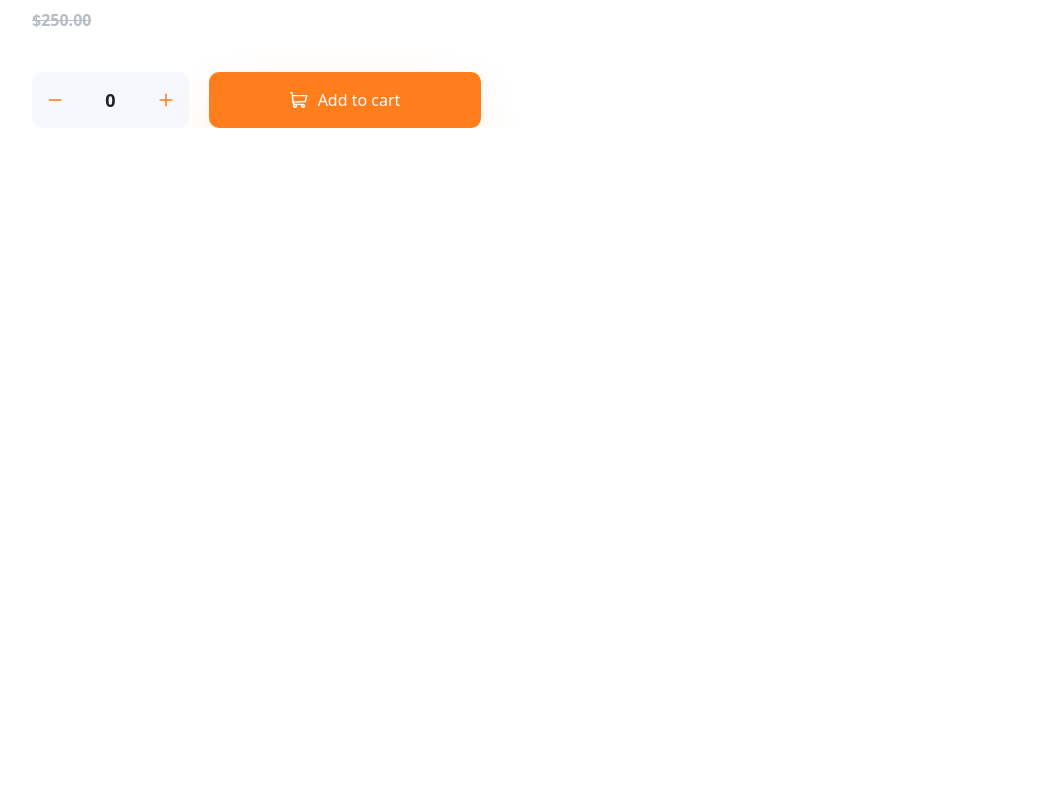
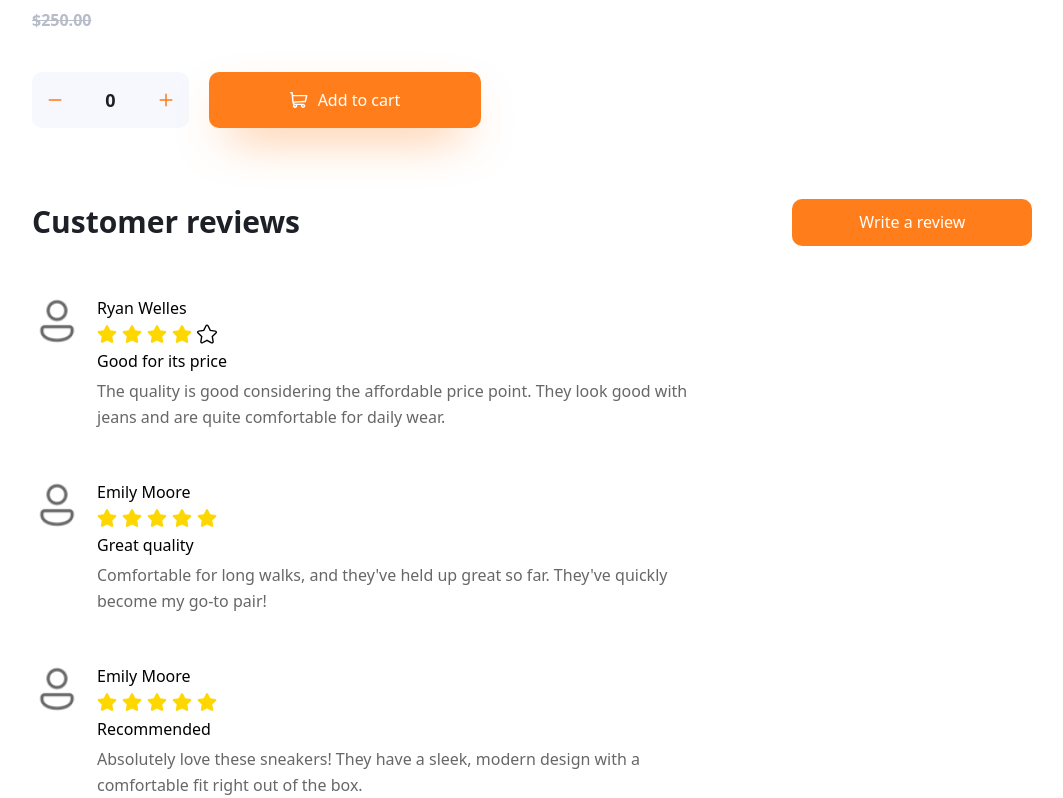
Before and after one commit to luka-99/React-Project, a React (Vite) app: page / in a window 1280 px wide. Shown: the part 1043-1841 px from the top of the page, without its empty margins (32-1095 px from the left). Before the commit the page ends 1171 px from the top, so only its background shows below. Built offline with nearby package versions, Linux system fonts and the light colour scheme.

Commit message:
customer reviews

```diff
--- /dev/null
+++ b/public/data/review.json
@@ -0,0 +1,20 @@
+[
+  {
+    "reviewerName": "Ryan Welles",
+    "starRating": 4,
+    "reviewTitle": "Good for its price",
+    "reviewDescription": "The quality is good considering the affordable price point. They look good with jeans and are quite comfortable for daily wear."
+  },
+  {
+    "reviewerName": "Emily Moore",
+    "starRating": 5,
+    "reviewTitle": "Great quality",
+    "reviewDescription": "Comfortable for long walks, and they've held up great so far. They've quickly become my go-to pair!"
+  },
+  {
+    "reviewerName": "Emily Moore",
+    "starRating": 5,
+    "reviewTitle": "Recommended",
+    "reviewDescription": "Absolutely love these sneakers! They have a sleek, modern design with a comfortable fit right out of the box."
+  }
+]
--- /dev/null
+++ b/public/stylesheet/Review.css
@@ -0,0 +1,115 @@
+.reviews-container {
+  width: 75%;
+  display: flex;
+  flex-direction: column;
+  margin: auto;
+  margin-top: 70px;
+}
+
+.section-title {
+  color: #1d2026;
+  font-size: 30px;
+  font-weight: 700;
+  line-height: 48px;
+  display: flex;
+  justify-content: space-between;
+  align-items: center;
+}
+
+.button-container {
+  display: flex;
+  align-items: center;
+  width: 34%;
+}
+
+.review-button {
+  border: transparent;
+  cursor: pointer;
+  width: 100%;
+  max-width: 240px;
+  height: 47px;
+  border-radius: 10px;
+  background: #ff7e1b;
+  display: flex;
+  align-items: center;
+  justify-content: center;
+  color: #fff;
+  font-size: 16px;
+  font-weight: 500;
+  transition: 0.2s ease-in-out;
+}
+
+.review-button:hover {
+  background: #ffab6a;
+}
+
+.review-item {
+  display: flex;
+  align-items: flex-start;
+  margin-top: 50px;
+}
+
+.review-item img {
+  width: 50px;
+  height: 50px;
+  border-radius: 50%;
+  margin-right: 15px;
+}
+
+.review-details {
+  flex: 1;
+}
+
+.star-rating {
+  margin-bottom: 5px;
+}
+
+.star {
+  margin-right: 5px;
+}
+
+.reviewer-name,
+.review-title {
+  color: #000;
+  font-size: 16px;
+  font-weight: 500;
+}
+
+.review-title {
+  margin-bottom: 5px;
+}
+
+.review-description {
+  width: 55%;
+  color: #676767;
+  font-size: 16px;
+  font-weight: 400;
+  line-height: 26px;
+}
+
+@media (max-width: 1315px) {
+  .reviews-container {
+    width: 90%;
+  }
+}
+
+@media (max-width: 900px) {
+  .review-description {
+    width: 75%;
+  }
+}
+
+@media (max-width: 580px) {
+  .review-description {
+    width: 95%;
+  }
+
+  .section-title {
+    font-size: 22px;
+  }
+
+  .review-button {
+    max-width: 200px;
+    height: 40px;
+  }
+}
--- a/src/App.jsx
+++ b/src/App.jsx
@@ -1,12 +1,10 @@
-import { useState } from "react";
+import { useState, useEffect } from "react";
 import "../public/stylesheet/Header.css";
 import "../public/stylesheet/Image.css";
 import "../public/stylesheet/Text.css";
 import "bootstrap/dist/css/bootstrap.min.css";
 import { BsList } from "react-icons/bs";
 import { FaStar } from "react-icons/fa";
-import "bootstrap/dist/css/bootstrap.min.css";
-import "bootstrap-icons/font/bootstrap-icons.css";
 import "bootstrap-icons/font/bootstrap-icons.css";
 import { Slide } from "react-slideshow-image";
 import "react-slideshow-image/dist/styles.css";
@@ -14,6 +12,9 @@ import "../public/stylesheet/Slide.css";
 import imagesData from "../public/data/images.json";
 import "../public/stylesheet/Cart.css";
 import { BiTrash } from "react-icons/bi";
+import "../public/stylesheet/Review.css";
+import reviewsData from "../public/data/review.json";
+import ReviewItem from "./ReviewItem";
 
 function App() {
   const [isCartOpen, setIsCartOpen] = useState(false);
@@ -22,6 +23,7 @@ function App() {
   const [totalPrice, setTotalPrice] = useState(0);
   const [selectedImage, setSelectedImage] = useState("/images/Rectangle.png");
   const [cartNumber, setCartNumber] = useState(0);
+  const [buttonText, setButtonText] = useState("Write a review");
 
   const toggleCart = () => {
     setIsCartOpen(!isCartOpen);
@@ -58,6 +60,24 @@ function App() {
     setNumber(0);
     setIsCartOpen(false);
   };
+
+  useEffect(() => {
+    const handleResize = () => {
+      if (window.innerWidth < 581) {
+        setButtonText("Add");
+      } else {
+        setButtonText("Write a review");
+      }
+    };
+
+    handleResize();
+
+    window.addEventListener("resize", handleResize);
+
+    return () => {
+      window.removeEventListener("resize", handleResize);
+    };
+  }, []);
 
   const properties = {
     prevArrow: (
@@ -211,6 +231,18 @@ function App() {
           </div>
         </div>
       </div>
+
+      <div className="reviews-container">
+        <div className="section-title">
+          Customer reviews
+          <div className="button-container">
+            <button className="review-button">{buttonText}</button>
+          </div>
+        </div>
+        {reviewsData.map((review, index) => (
+          <ReviewItem key={index} {...review} />
+        ))}
+      </div>
     </>
   );
 }
--- /dev/null
+++ b/src/ReviewItem.jsx
@@ -0,0 +1,35 @@
+import PropTypes from "prop-types";
+import { FaStar } from "react-icons/fa";
+
+const ReviewItem = ({
+  reviewerName,
+  starRating,
+  reviewTitle,
+  reviewDescription,
+}) => (
+  <div className="review-item">
+    <img src="../public/images/profile.png" alt="" />
+    <div className="review-details">
+      <div className="reviewer-name">{reviewerName}</div>
+      <div className="star-rating">
+        {[...Array(starRating)].map((_, index) => (
+          <FaStar key={index} className="star filled" />
+        ))}
+        {[...Array(5 - starRating)].map((_, index) => (
+          <FaStar key={index} className="star transparent-border" />
+        ))}
+      </div>
+      <div className="review-title">{reviewTitle}</div>
+      <div className="review-description">{reviewDescription}</div>
+    </div>
+  </div>
+);
+
+ReviewItem.propTypes = {
+  reviewerName: PropTypes.string.isRequired,
+  starRating: PropTypes.number.isRequired,
+  reviewTitle: PropTypes.string.isRequired,
+  reviewDescription: PropTypes.string.isRequired,
+};
+
+export default ReviewItem;
```
Also changed, not shown: public/images/profile.png (added).
